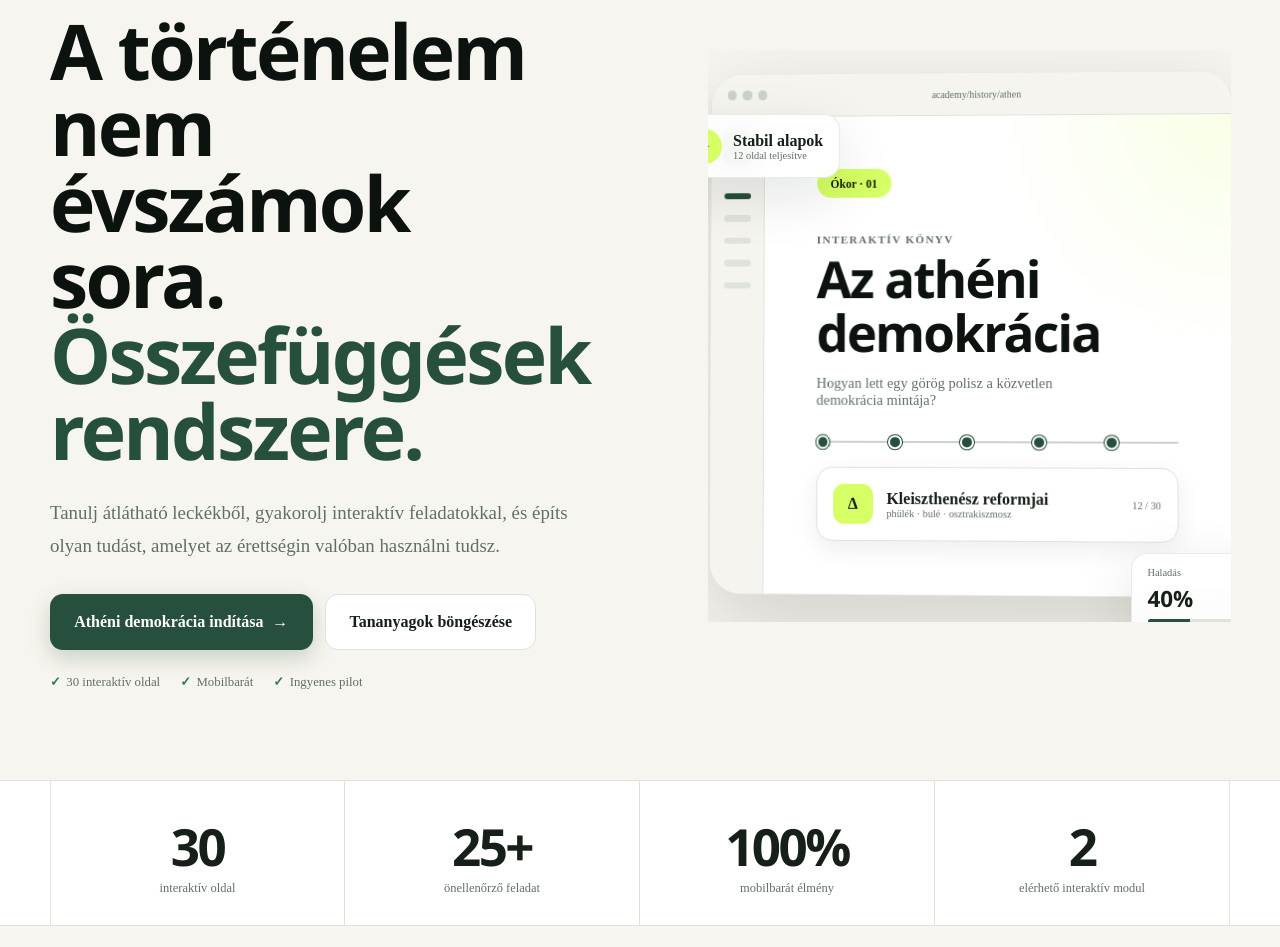
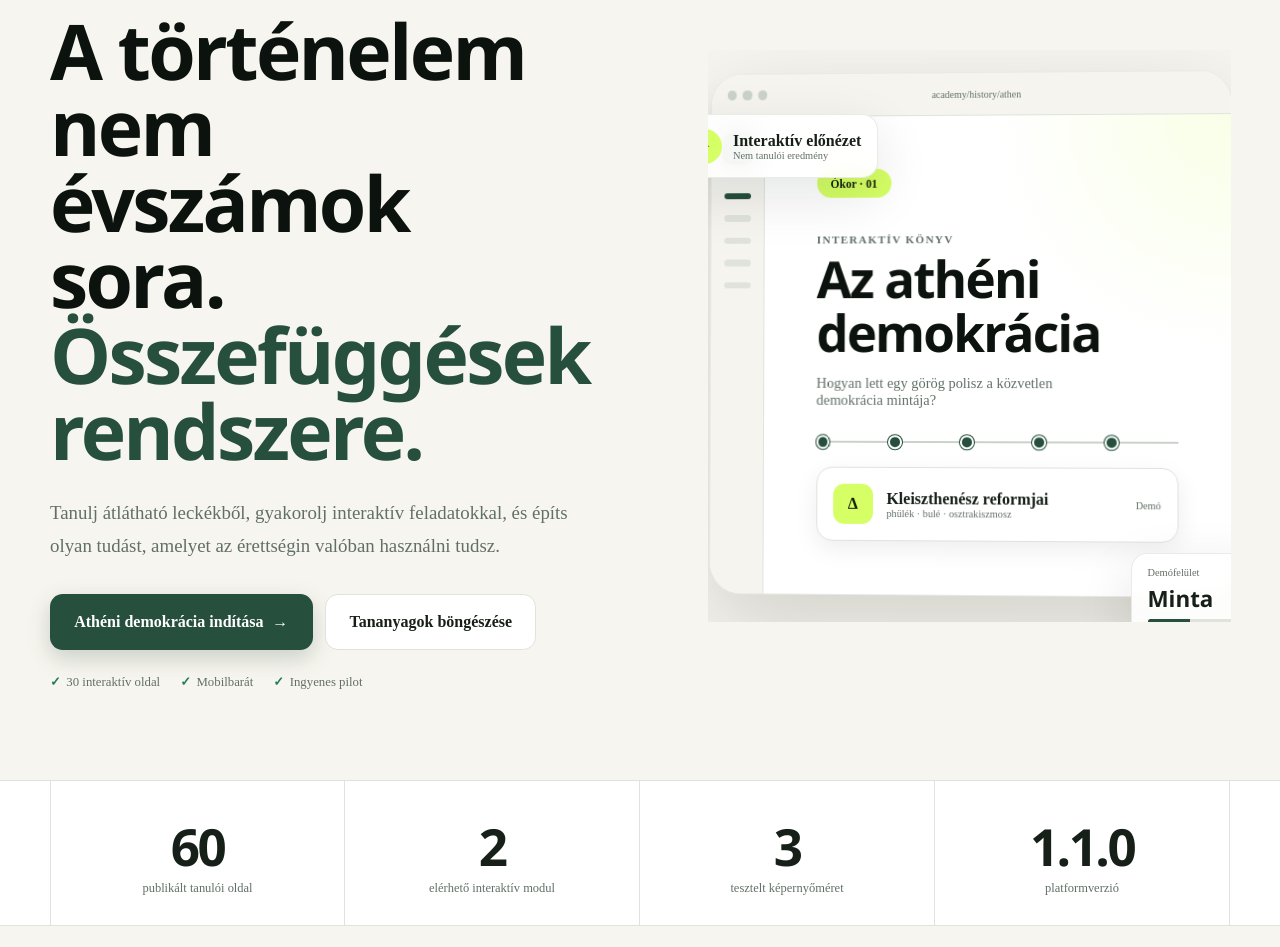
Before and after one commit to Tikitaka1984/digitalis-tortenelem-erettsegi-akademia, a website: page site/index.html in a window 1280 px wide. Shown: the part 185-1132 px from the top of the page. Drawn offline with Linux system fonts and the light colour scheme.

Commit message:
sprint5: label demo preview and publish real metrics

```diff
--- a/site/index.html
+++ b/site/index.html
@@ -71,22 +71,22 @@
                 <div class="lesson-preview-card">
                   <span class="lesson-icon">Δ</span>
                   <div><strong>Kleiszthenész reformjai</strong><small>phülék · bulé · osztrakiszmosz</small></div>
-                  <span>12 / 30</span>
+                  <span>Demó</span>
                 </div>
               </div>
             </div>
           </div>
-          <div class="floating-card floating-progress"><span>Haladás</span><strong>40%</strong><i><b></b></i></div>
-          <div class="floating-card floating-score"><span aria-hidden="true">✦</span><div><strong>Stabil alapok</strong><small>12 oldal teljesítve</small></div></div>
+          <div class="floating-card floating-progress"><span>Demófelület</span><strong>Minta</strong><i><b></b></i></div>
+          <div class="floating-card floating-score"><span aria-hidden="true">✦</span><div><strong>Interaktív előnézet</strong><small>Nem tanulói eredmény</small></div></div>
         </div>
       </section>
 
       <section class="metrics-band" aria-label="Platformstatisztikák">
         <div class="section-shell metrics-grid">
-          <div><strong>30</strong><span>interaktív oldal</span></div>
-          <div><strong>25+</strong><span>önellenőrző feladat</span></div>
-          <div><strong>100%</strong><span>mobilbarát élmény</span></div>
+          <div><strong>60</strong><span>publikált tanulói oldal</span></div>
           <div><strong>2</strong><span>elérhető interaktív modul</span></div>
+          <div><strong>3</strong><span>tesztelt képernyőméret</span></div>
+          <div><strong>1.1.0</strong><span>platformverzió</span></div>
         </div>
       </section>
 
@@ -176,7 +176,7 @@
         <div class="footer-brand"><a class="brand" href="./"><img class="brand-mark" src="./assets/logo-mark.svg" alt="" width="38" height="38"><span><strong>Történelem</strong><small>Érettségi Akadémia</small></span></a><p>Interaktív, átlátható történelemérettségi-felkészítés.</p></div>
         <div><strong>Platform</strong><a href="./library.html">Tananyagok</a><a href="#hogyan-mukodik">Módszertan</a><a href="#gyik">GYIK</a></div>
         <div><strong>Témakörök</strong><a href="./library.html?era=okor">Ókor</a><a href="./library.html?era=kozepkor">Középkor</a><a href="./library.html?era=ujkor">Újkor</a></div>
-        <div><strong>Projekt</strong><a href="https://github.com/Tikitaka1984/digitalis-tortenelem-erettsegi-akademia">GitHub</a><span>Pilot v1.0</span></div>
+        <div><strong>Projekt</strong><a href="https://github.com/Tikitaka1984/digitalis-tortenelem-erettsegi-akademia">GitHub</a><span>Platform v1.1.0</span></div>
       </div>
       <div class="section-shell footer-bottom"><span>© 2026 Digitális Történelem Érettségi Akadémia</span><span>Tanulásra tervezve.</span></div>
     </footer>
```
